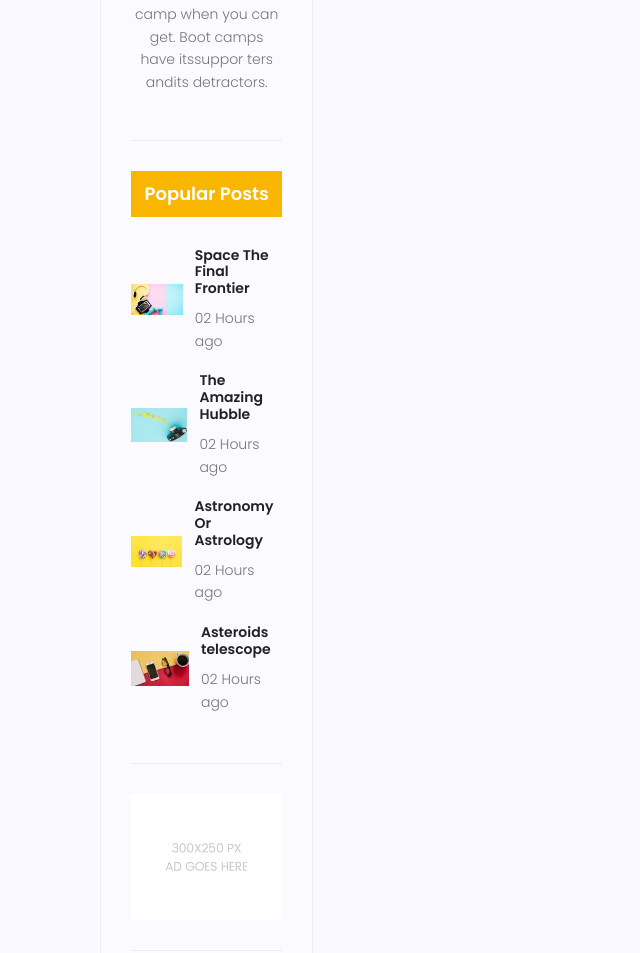
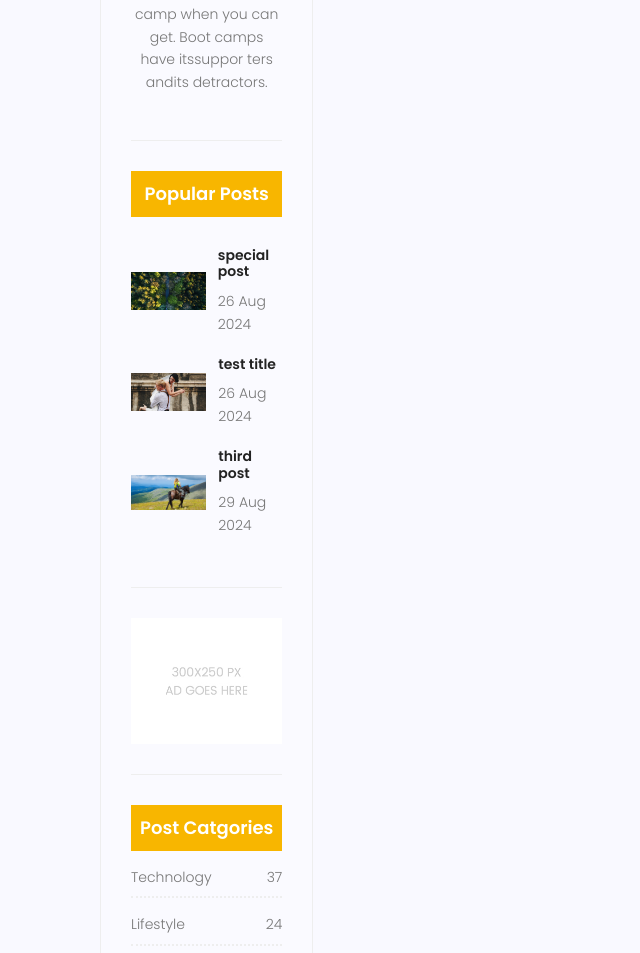
Before and after one commit to ARB1380/FirstDjango, a Django app: page /blog/4 in a window 1280 px wide. Shown: the part 3666-4619 px from the top of the page, without its empty margins (0-640 px from the left). Run offline with Django 4.2, Linux system fonts and the light colour scheme; data comes from the database, SQL or seed files in the repository; both versions use the stored data as it was after the commit; some libraries are stand-ins or nearby versions.

Commit message:
add latest posts in single page.html

```diff
--- a/blog/templatetags/blog-tags.py
+++ b/blog/templatetags/blog-tags.py
@@ -14,7 +14,7 @@
     return value[:arg] + '...'
 
 
-@register.inclusion_tag('popular-posts.html')
-def popular_posts():
-    posts = Post.objects.filter(status=1).order_by('published_date')[:1]
+@register.inclusion_tag('blog/blog-popular-posts.html')
+def latest_posts(arg=3):
+    posts = Post.objects.filter(status=1).order_by('published_date')[:arg]
     return {'posts': posts}
--- a/statics/css/main.css
+++ b/statics/css/main.css
@@ -3656,6 +3656,7 @@
 
 .widget-wrap .popular-post-widget .popular-post-list .thumb img {
   width: 100%;
+  max-width: 100px;
 }
 
 .widget-wrap .popular-post-widget .single-post-list {
--- /dev/null
+++ b/templates/blog/blog-popular-posts.html
@@ -0,0 +1,19 @@
+{% load static %}
+
+<div class="single-sidebar-widget popular-post-widget">
+    <h4 class="popular-title">Popular Posts</h4>
+    <div class="popular-post-list">
+        {% for post in posts %}
+        <div class="single-post-list d-flex flex-row align-items-center">
+            <div class="thumb">
+                <img class="img-fluid" src="{{post.image.url}}" alt="">
+            </div>
+            <div class="details">
+                <a href="{% url 'single' pid=post.id %}"><h6>{{post.title}}</h6></a>
+                <p>{{post.published_date|date:"d M Y"}}</p>
+            </div>
+        </div>
+        {% endfor %}
+
+    </div>
+</div>
--- a/templates/blog/blog-single.html
+++ b/templates/blog/blog-single.html
@@ -218,47 +218,7 @@
 								{% include 'blog/blog-writer.html' %}
 
 
-								<div class="single-sidebar-widget popular-post-widget">
-									<h4 class="popular-title">Popular Posts</h4>
-									<div class="popular-post-list">
-										<div class="single-post-list d-flex flex-row align-items-center">
-											<div class="thumb">
-												<img class="img-fluid" src="{% static 'img/blog/pp1.jpg' %}" alt="">
-											</div>
-											<div class="details">
-												<a href="blog-single.html"><h6>Space The Final Frontier</h6></a>
-												<p>02 Hours ago</p>
-											</div>
-										</div>
-										<div class="single-post-list d-flex flex-row align-items-center">
-											<div class="thumb">
-												<img class="img-fluid" src="{% static 'img/blog/pp2.jpg' %}" alt="">
-											</div>
-											<div class="details">
-												<a href="blog-single.html"><h6>The Amazing Hubble</h6></a>
-												<p>02 Hours ago</p>
-											</div>
-										</div>
-										<div class="single-post-list d-flex flex-row align-items-center">
-											<div class="thumb">
-												<img class="img-fluid" src="{% static 'img/blog/pp3.jpg' %}" alt="">
-											</div>
-											<div class="details">
-												<a href="blog-single.html"><h6>Astronomy Or Astrology</h6></a>
-												<p>02 Hours ago</p>
-											</div>
-										</div>
-										<div class="single-post-list d-flex flex-row align-items-center">
-											<div class="thumb">
-												<img class="img-fluid" src="{% static 'img/blog/pp4.jpg' %}" alt="">
-											</div>
-											<div class="details">
-												<a href="blog-single.html"><h6>Asteroids telescope</h6></a>
-												<p>02 Hours ago</p>
-											</div>
-										</div>
-									</div>
-								</div>
+								{% latest_posts %}
 
 								{% include 'blog/blog-ads.html' %}
 
```
Also changed, not shown: templates/blog/blog-home.html (+1 -41 lines), db.sqlite3.
